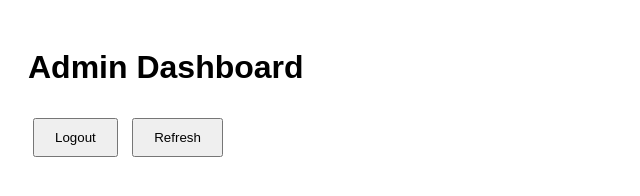
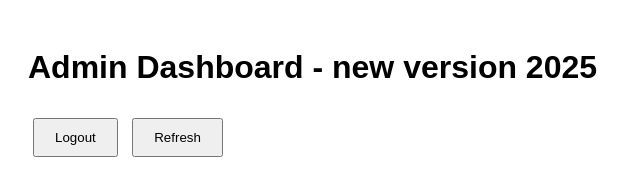
Before and after one commit to rmitaccs40/Appointment_Notification_AWS_App, a website: page phase_2/admin-panel/public/index.html in a window 1280 px wide. Shown: the whole page, without its empty margins (0-640 px from the left). Drawn offline with Linux system fonts and the light colour scheme; no server answers; sample sign-in values are in the browser's storage.

Commit message:
Update index.html

```diff
--- a/phase_2/admin-panel/public/index.html
+++ b/phase_2/admin-panel/public/index.html
@@ -13,7 +13,7 @@
     </style>
 </head>
 <body>
-    <h1>Admin Dashboard</h1>
+    <h1>Admin Dashboard - new version 2025</h1>
     <button onclick="logout()">Logout</button>
     <button onclick="loadAppointments()">Refresh</button>
     <div id="appointments"></div>
```
